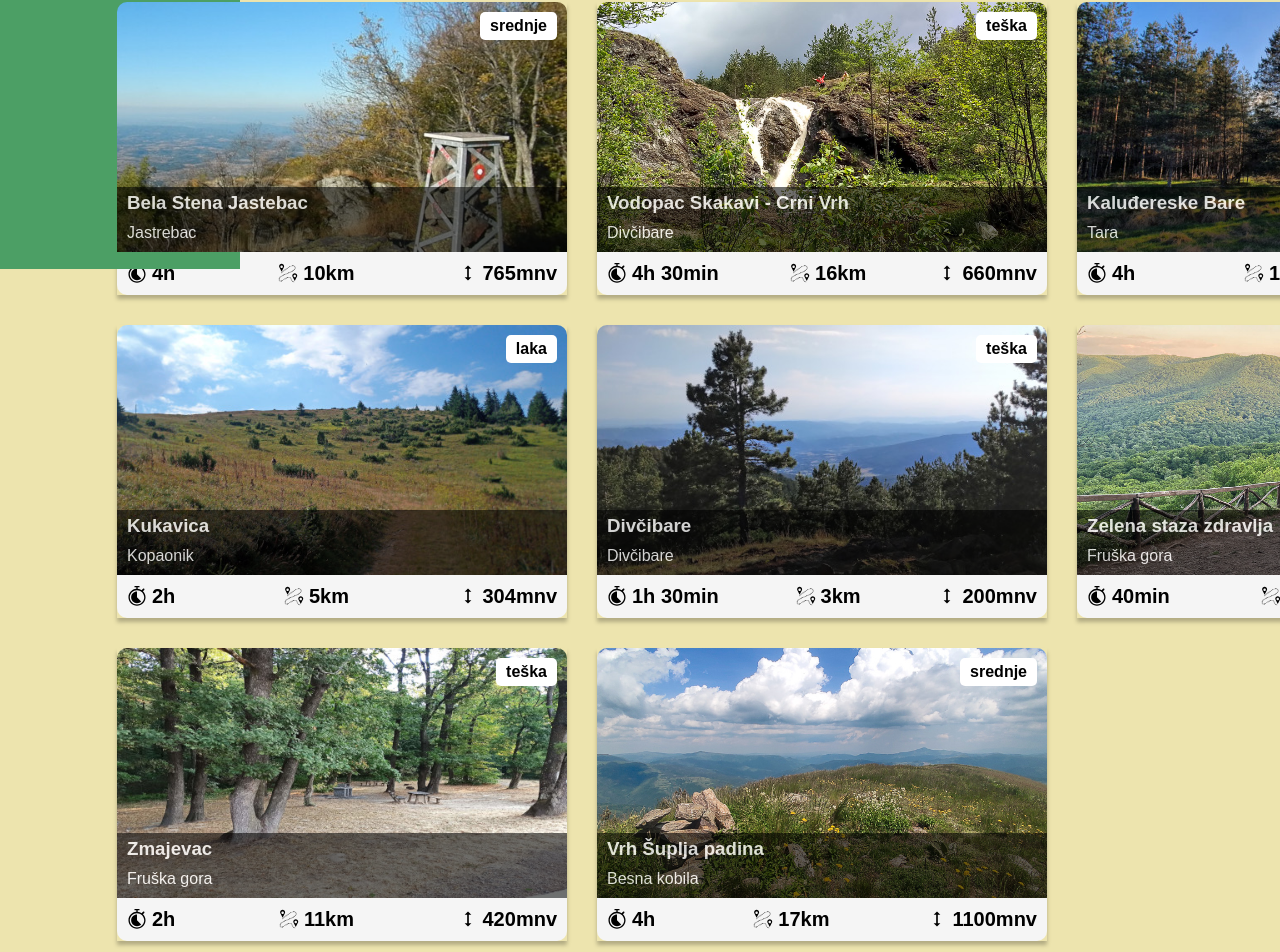
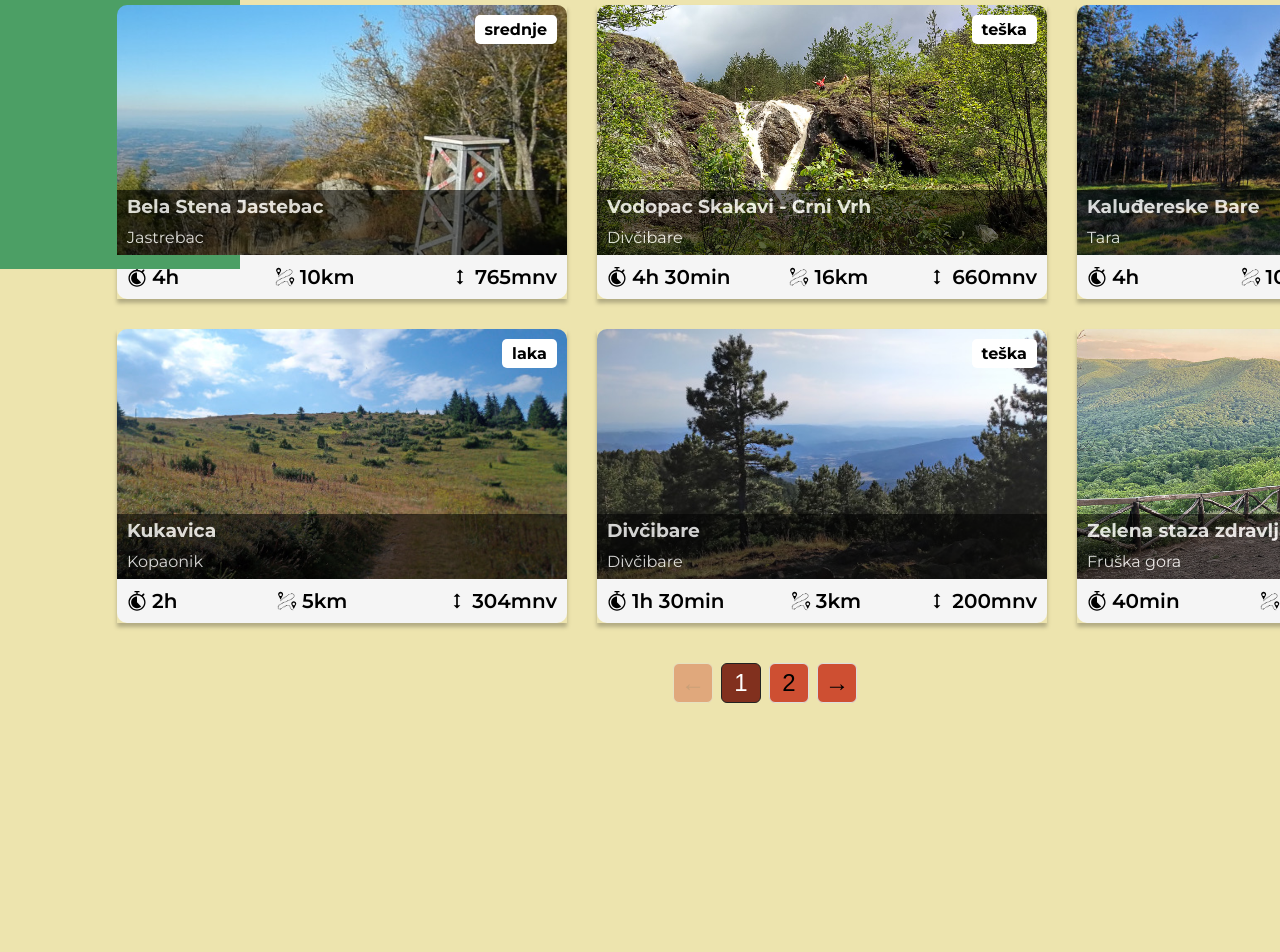
Before and after one commit to LazarVasiljevic/react-docker, a React (Vite) app: page /setnja in a window 1280 px wide. Shown: the part 531-1483 px from the top of the page. After the commit the page ends 1314 px from the top, so only its background shows below. Built offline with nearby package versions, Linux system fonts and the light colour scheme.

Commit message:
Dodata paginacija na stranicama Setnja i Biciklizam

```diff
--- a/index.html
+++ b/index.html
@@ -3,6 +3,9 @@
   <head>
     <meta charset="UTF-8" />
     <link rel="icon" type="image/svg+xml" href="/fav.png" />
+    <link rel="preconnect" href="https://fonts.googleapis.com">
+    <link rel="preconnect" href="https://fonts.gstatic.com" crossorigin>
+    <link href="https://fonts.googleapis.com/css2?family=Montserrat:wght@400;600;700&display=swap" rel="stylesheet">
     <meta name="viewport" content="width=device-width, initial-scale=1.0" />
     <title>react2026</title>
   </head>
--- /dev/null
+++ b/src/components/Paginacija.tsx
@@ -0,0 +1,57 @@
+import React from 'react'
+import '../styles/Paginacija.css'
+
+
+interface PaginationProps {
+    currentPage: number;
+    totalPages: number;
+    onPageChange: (page: number) => void;
+}
+
+function Paginacija({currentPage, totalPages,onPageChange}: PaginationProps) {
+    if (totalPages <= 1) {
+        return null;
+    }
+  return (
+    <div className="pagination">
+
+            <button
+                disabled={currentPage === 1}
+                onClick={() => onPageChange(currentPage - 1)}
+            >
+                ←
+            </button>
+
+
+            {Array.from(
+                { length: totalPages },
+                (_, index) => index + 1
+            ).map(page => (
+
+                <button
+                    key={page}
+                    className={
+                        currentPage === page
+                            ? "active"
+                            : ""
+                    }
+                    onClick={() => onPageChange(page)}
+                >
+                    {page}
+                </button>
+
+            ))}
+
+
+            <button
+                disabled={currentPage === totalPages}
+                onClick={() => onPageChange(currentPage + 1)}
+            >
+                →
+            </button>
+
+        </div>
+  )
+}
+
+export default Paginacija
--- a/src/index.css
+++ b/src/index.css
@@ -1,8 +1,9 @@
+@import url('https://fonts.googleapis.com/css2?family=Montserrat:wght@400;600;700&display=swap');
 :root {
   --background: #4C9F65;
   --background-hover: #39764B;
   --text-color: #FFD689;
-  --text: 'Monserrat', sans-serif;
+  --text: 'Montserrat', sans-serif;
   --background-body: #EDE4AE;
   --red: rgba(#CE4F32,0.7);
   --black: rgb(#252525);
--- a/src/pages/Biciklizam.tsx
+++ b/src/pages/Biciklizam.tsx
@@ -3,12 +3,15 @@ import {staze } from '../data/staze';
 import StazaCard from '../components/StazaCard';
 import FilterDugme from '../components/FilterDugme';
 import '../styles/Biciklizam.css';
+import Paginacija from '../components/Paginacija';
 
 function Biciklizam() {
 
-    const cyclingTrails = staze.filter(
-        trail => trail.typeK === "biciklizam"
-    );
+    const [currentPage, setCurrentPage] =
+        useState(1);
+
+    const trailsPerPage = 9;
+
 
     const [filteredTrails, setFilteredTrails] = useState(
             staze.filter(trail => trail.typeK === "biciklizam")
@@ -47,6 +50,29 @@ function Biciklizam() {
 
             setFilteredTrails(rezultat);
         };
+
+    const totalPages = Math.ceil(
+        filteredTrails.length / trailsPerPage
+    );
+    const startIndex = (currentPage - 1) * trailsPerPage;
+
+
+    const currentTrails =
+        filteredTrails.slice(
+            startIndex,
+            startIndex + trailsPerPage
+        );
+
+     const handlePageChange = (page: number) => {
+
+        setCurrentPage(page);
+
+        window.scrollTo({
+            top: 0,
+            behavior: "smooth"
+        });
+    };
+
   return (
     <div className="cycling-trails">
 
@@ -57,7 +83,7 @@ function Biciklizam() {
 
         <div className="trails-grid">
 
-            {filteredTrails.map(trail => (
+            {currentTrails.map(trail => (
                 <StazaCard
                     key={trail.id}
                     staza={trail}
@@ -65,7 +91,11 @@ function Biciklizam() {
             ))}
 
         </div>
-
+            <Paginacija
+                currentPage={currentPage}
+                totalPages={totalPages}
+                onPageChange={handlePageChange}
+            />
     </div>
   )
 }
--- a/src/pages/Login.tsx
+++ b/src/pages/Login.tsx
@@ -11,10 +11,12 @@ function Login() {
 
     const navigate = useNavigate();
 
-
+    const [ime, setIme] = useState("");
+    const [prezime, setPrezime] = useState("");
     const [email, setEmail] = useState("");
     const [password, setPassword] = useState("");
     const [error, setError] = useState("");
+
 
     const handleSubmit = (e: React.FormEvent) => {
 
@@ -34,8 +36,6 @@ function Login() {
             return;
         }
 
-
-
         const userData = JSON.parse(storedUser);
 
         console.log("User:----",userData)
@@ -45,11 +45,13 @@ function Login() {
             userData.surname,
             userData.email,
             userData.password,
-            []
+            userData.favorites || []
         );
 
         console.log("User:----posle",user)
 
+        setIme(userData.name);
+        setPrezime(userData.surname);
 
         if (user.email !== email) {
 
@@ -60,8 +62,6 @@ function Login() {
             return;
         }
 
-
-
         if (!user.checkPassword(password)) {
 
             setError(
@@ -70,8 +70,6 @@ function Login() {
 
             return;
         }
-
-
 
         localStorage.setItem(
             "loggedUser",
--- a/src/pages/Profil.tsx
+++ b/src/pages/Profil.tsx
@@ -26,7 +26,7 @@ function Profil() {
         userData.password,
         userData.favorites
       );
-
+      console.log(loadedUser);
       setUser(loadedUser);
     }
   }, []);
--- a/src/pages/Setnja.tsx
+++ b/src/pages/Setnja.tsx
@@ -2,14 +2,23 @@ import React, { useState} from 'react'
 import {staze } from '../data/staze';
 import StazaCard from '../components/StazaCard';
 import FilterDugme from '../components/FilterDugme';
-
+import Paginacija from '../components/Paginacija';
 import '../styles/Setnja.css';
 
 function Setnja() {
 
+    const [currentPage, setCurrentPage] =
+        useState(1);
+
+
+    const trailsPerPage = 9;
+
+
     const [filteredTrails, setFilteredTrails] = useState(
         staze.filter(trail => trail.typeK === "setnja")
     );
+
+
 
     const filtrirajStaze = (
         mesto: string,
@@ -46,7 +55,28 @@ function Setnja() {
         setFilteredTrails(rezultat);
     };
 
+    const totalPages = Math.ceil(
+        filteredTrails.length / trailsPerPage
+    );
+     const startIndex =
+        (currentPage - 1) * trailsPerPage;
 
+
+    const currentTrails =
+        filteredTrails.slice(
+            startIndex,
+            startIndex + trailsPerPage
+        );
+
+     const handlePageChange = (page: number) => {
+
+        setCurrentPage(page);
+
+        window.scrollTo({
+            top: 0,
+            behavior: "smooth"
+        });
+    };
 
   return (
     <div className="walking-trails">
@@ -59,7 +89,7 @@ function Setnja() {
 
             <div className="trails-grid">
 
-                {filteredTrails.map(trail => (
+                {currentTrails.map(trail => (
                     <StazaCard
                         key={trail.id}
                         staza={trail}
@@ -68,6 +98,11 @@ function Setnja() {
 
             </div>
 
+            <Paginacija
+                currentPage={currentPage}
+                totalPages={totalPages}
+                onPageChange={handlePageChange}
+            />
         </div>
   )
 }
--- a/src/styles/Biciklizam.css
+++ b/src/styles/Biciklizam.css
@@ -21,3 +21,11 @@
     flex-direction: row;
     justify-content: space-between;
 }
+
+@media (max-width: 1000px) {
+
+    .trails-grid {
+        grid-template-columns: repeat(2, 1fr);
+    }
+
+}
--- a/src/styles/Galerija.css
+++ b/src/styles/Galerija.css
@@ -51,7 +51,7 @@
 
     backdrop-filter: blur(8px);
 
-    z-index: 9999;
+    z-index: 10000000;
 }
 
 .view-image {
--- /dev/null
+++ b/src/styles/Paginacija.css
@@ -0,0 +1,35 @@
+.pagination {
+    display: flex;
+    justify-content: center;
+    align-items: center;
+    gap: 8px;
+    margin-left:250px;
+    margin-top: 40px;
+    margin-bottom: 40px;
+}
+
+.pagination button {
+    width: 40px;
+    height: 40px;
+    border: 1px solid #ddd;
+    border-radius: 6px;
+    background-color: #CE4F32;
+    cursor: pointer;
+    font-size: 24px;
+    transition: 0.2s;
+}
+
+.pagination button:hover:not(:disabled) {
+    background-color: #ab4129;
+}
+
+.pagination button.active {
+    background-color: #81301e;
+    color: white;
+    border-color: #222;
+}
+
+.pagination button:disabled {
+    opacity: 0.4;
+    cursor: not-allowed;
+}
--- a/src/styles/Setnja.css
+++ b/src/styles/Setnja.css
@@ -11,7 +11,6 @@
 .trails-grid {
     display: grid;
     grid-template-columns: repeat(3, 1fr);
-    grid-template-rows: repeat(3, 1fr);
     gap: 30px;
 }
 
@@ -22,3 +21,19 @@
     flex-direction: row;
     justify-content: space-between;
 }
+
+@media (max-width: 1000px) {
+
+    .trails-grid {
+        grid-template-columns: repeat(2, 1fr);
+    }
+
+}
+
+@media (max-width: 600px) {
+
+    .trails-grid {
+        grid-template-columns: 1fr;
+    }
+
+}
```
Also changed, not shown: src/models/StazaManager.ts (deleted).
